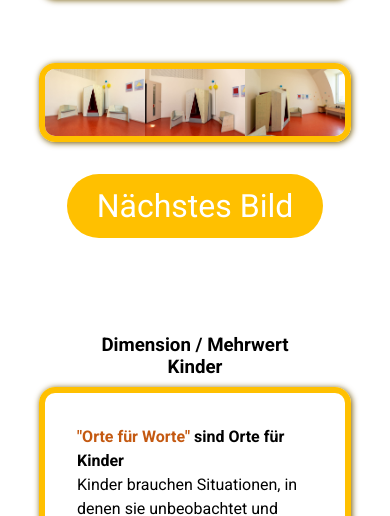
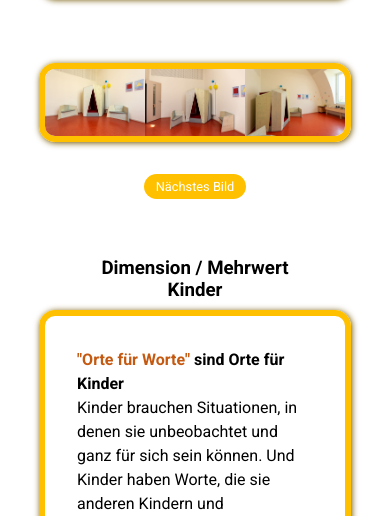
Before and after one commit to moretime-dev/redeinsel, a plain HTML site: page public/index.html in a window 390 px wide. Shown: the part 328-844 px from the top of the page. Drawn offline with Linux system fonts and the light colour scheme.

Commit message:
slider btn change1

```diff
--- a/public/styles/styles.css
+++ b/public/styles/styles.css
@@ -505,4 +505,10 @@ textarea:focus,
     width: 30ch;
     text-align: center;
   }
+
+  .slider-next {
+    width: 8em;
+    height: 2em;
+    font-size: 0.8rem;
+  }
 }
```
